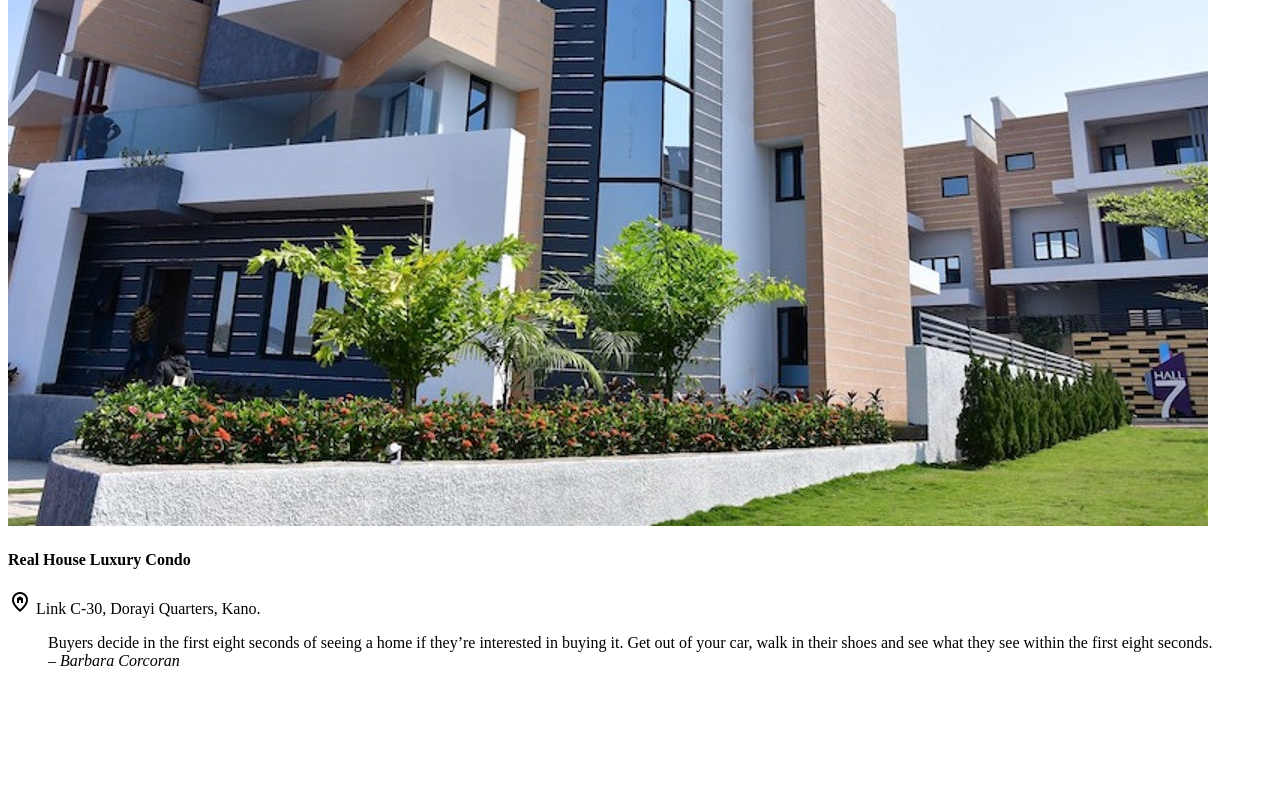
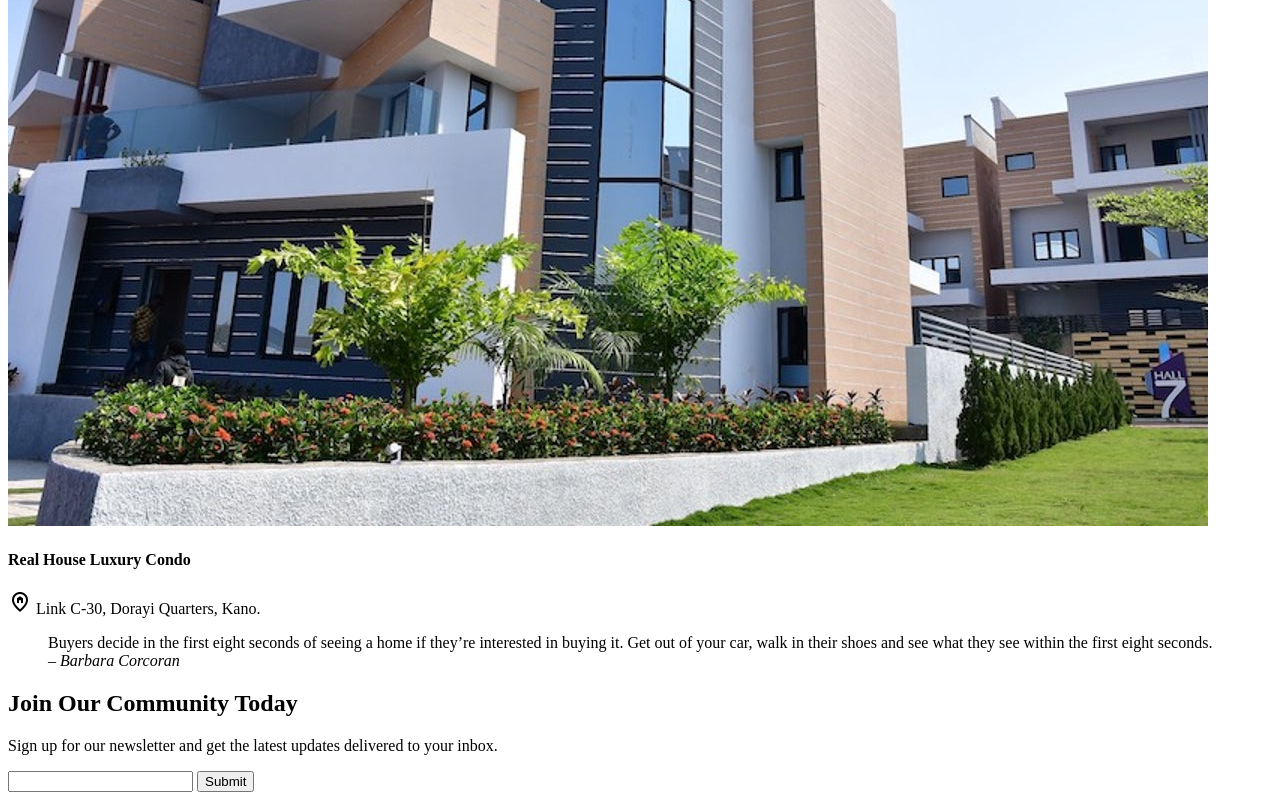
Before and after one commit to adex-badr18/odin-landing-page, a plain HTML site: page index.html in a window 1280 px wide. Shown: the part 3938-4738 px from the top of the page. Before the commit the page ends 4624 px from the top, so only its background shows below. Drawn offline with nearby package versions, Linux system fonts and the light colour scheme.

Commit message:
Create HTML markup for Call-To-Action section

```diff
--- a/index.html
+++ b/index.html
@@ -212,6 +212,20 @@
                 </blockquote>
             </div>
         </section>
+
+        <section>
+            <div class="cta">
+                <div class="cta-text">
+                    <h2>Join Our Community Today</h2>
+                <p>Sign up for our newsletter and get the latest updates delivered to your inbox.</p>
+                </div>
+
+                <div class="email-field">
+                    <input type="email" name="email" id="">
+                    <button type="submit">Submit</button>
+                </div>
+            </div>
+        </section>
     </div>
 </body>
 
```
